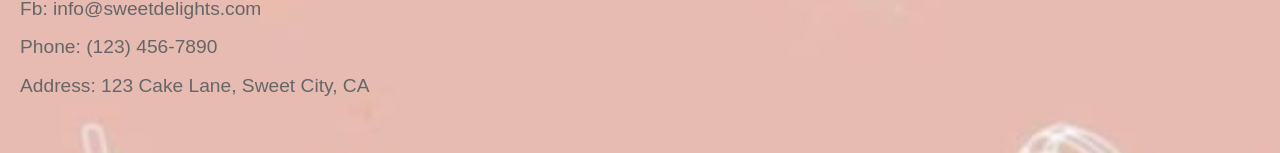
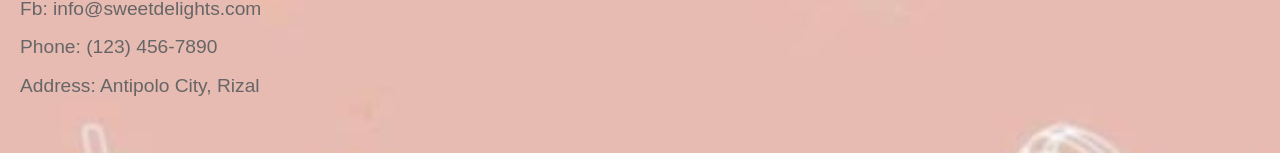
Before and after one commit to mhaegusi/cake-store, a plain HTML site: page index.html in a window 1280 px wide. Shown: the part 1157-1310 px from the top of the page. Drawn offline with Linux system fonts and the light colour scheme.

Commit message:
Update index.html

```diff
--- a/index.html
+++ b/index.html
@@ -58,7 +58,7 @@
         <h2>Contact Us</h2>
         <p>Fb: info@sweetdelights.com</p>
         <p>Phone: (123) 456-7890</p>
-        <p>Address: 123 Cake Lane, Sweet City, CA</p>
+        <p>Address: Antipolo City, Rizal</p>
     </section>
 
     <section id="calculator">
```
